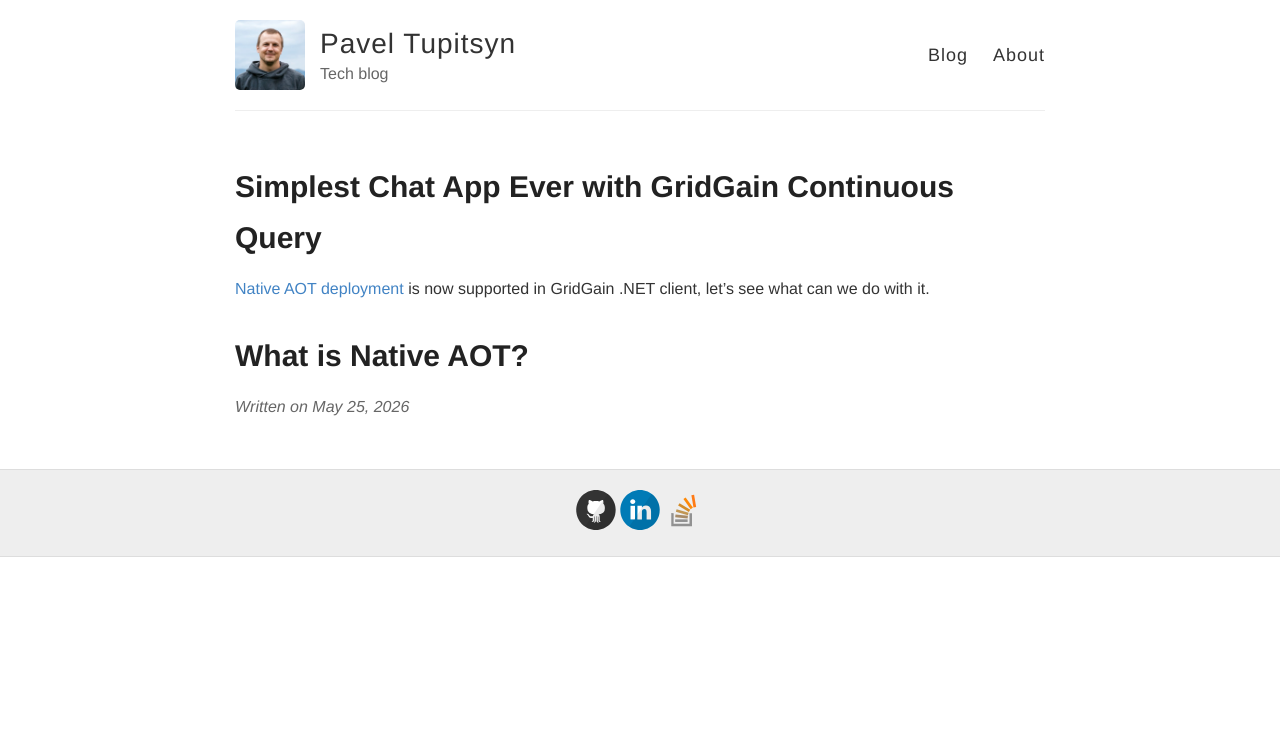
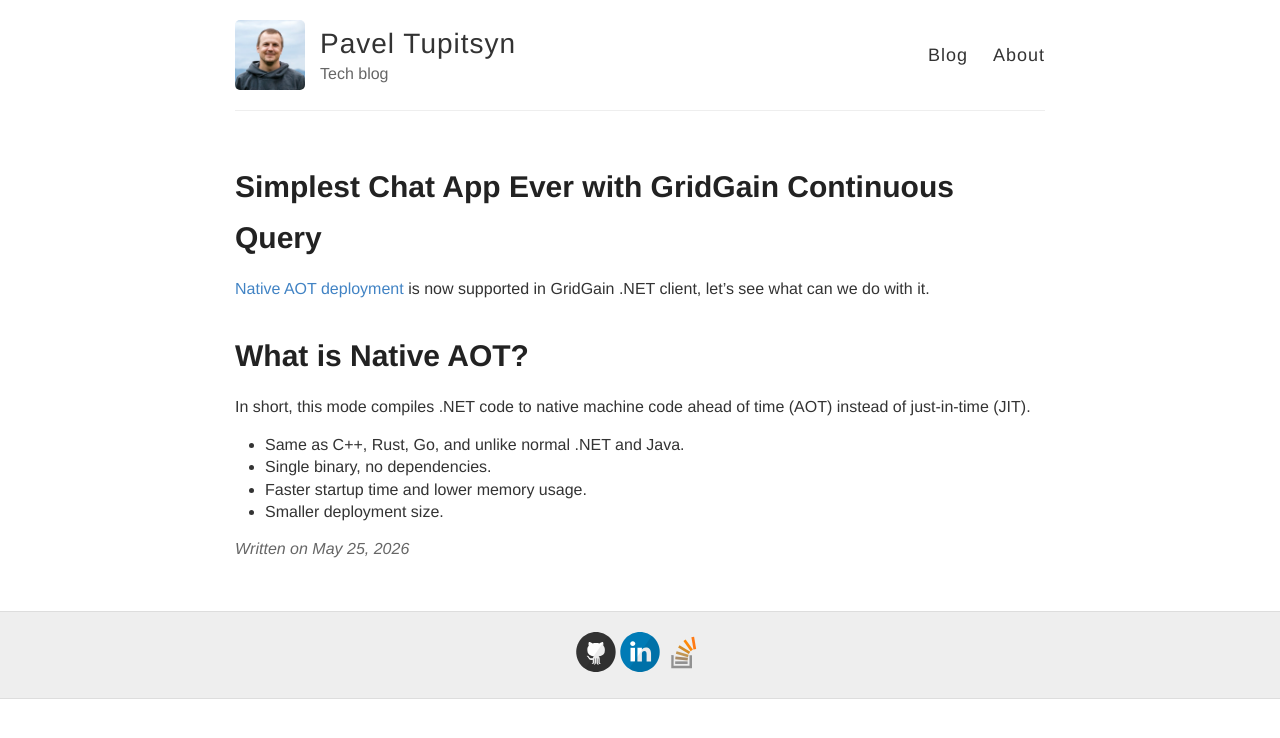
Before and after one commit to ptupitsyn/ptupitsyn.github.io, a Jekyll site: the page built from _posts/2026-05-25-GridGain-Native-AOT.md, in a window 1280 px wide. Shown: the top 738 px of the page. Built offline with Jekyll 4.4.1, drawn with Linux system fonts in a browser that asks for light colours.

Commit message:
wip native aot

```diff
--- a/_posts/2026-05-25-GridGain-Native-AOT.md
+++ b/_posts/2026-05-25-GridGain-Native-AOT.md
@@ -9,3 +9,10 @@
 [Native AOT deployment](https://learn.microsoft.com/en-us/dotnet/core/deploying/native-aot/) is now supported in GridGain .NET client, let's see what can we do with it.
 
 # What is Native AOT?
+
+In short, this mode compiles .NET code to native machine code ahead of time (AOT) instead of just-in-time (JIT).
+
+* Same as C++, Rust, Go, and unlike normal .NET and Java.
+* Single binary, no dependencies.
+* Faster startup time and lower memory usage.
+* Smaller deployment size.
```
